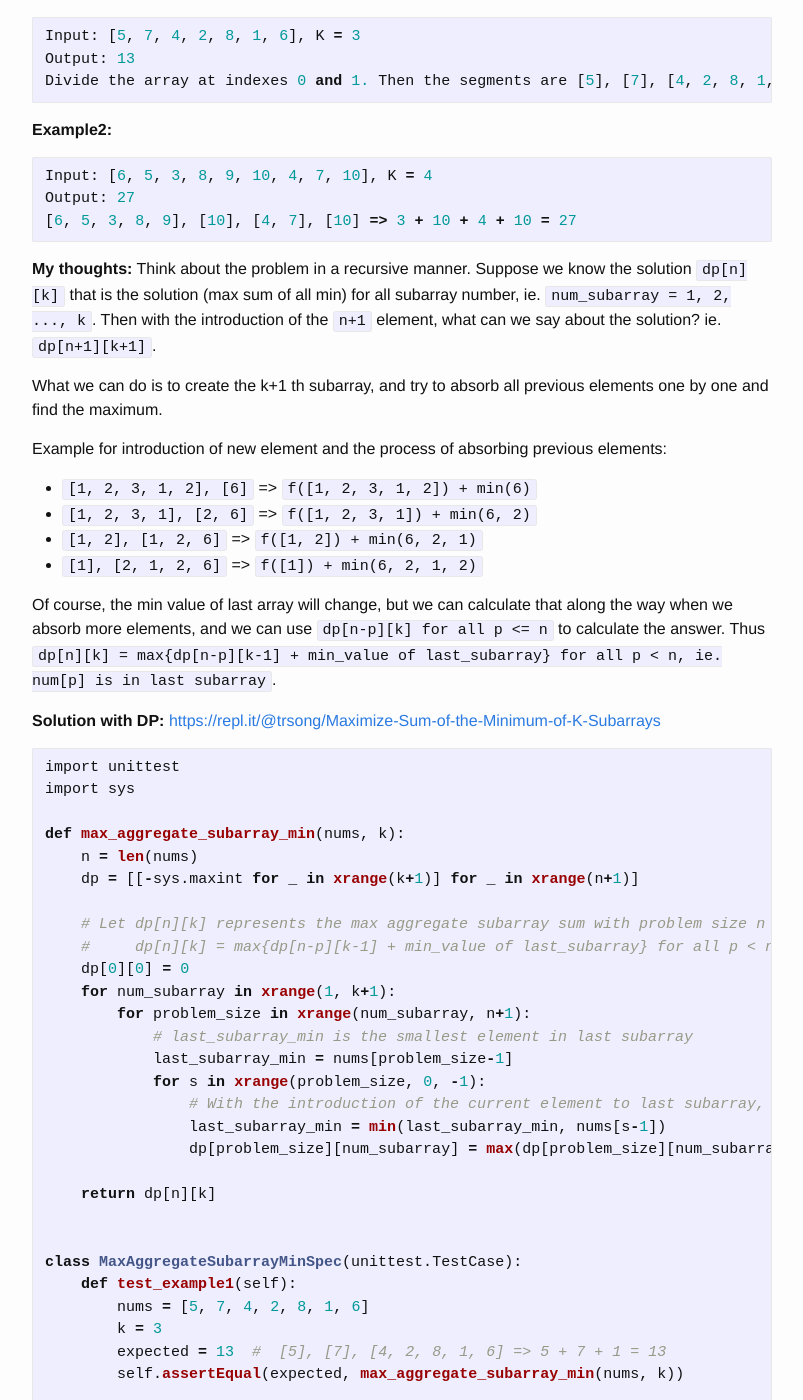
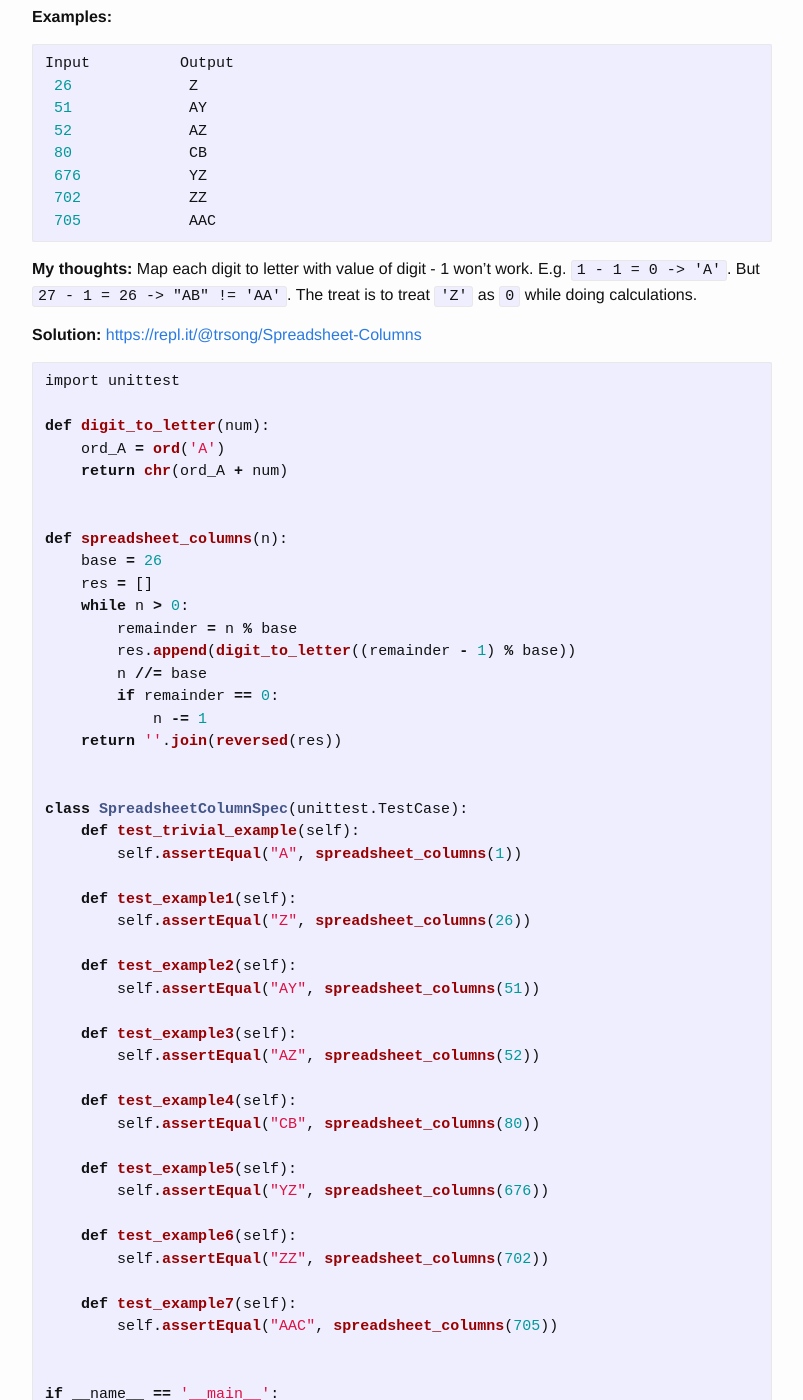
Before and after one commit to trsong/trsong.github.io, a Jekyll site: the page built from _posts/2019-11-01-DailyQuestionsNov.md, in a window 1280 px wide and 1400 px high, scrolled down 1357 px. Shown: the whole window, without its empty margins (238-1041 px from the left). Built offline with Jekyll 4.4.1, drawn with Linux system fonts in a browser that asks for light colours; some of the changed text lies outside the part shown.

Commit message:
Add Solution to Nov 29 Question

````diff
--- a/_posts/2019-11-01-DailyQuestionsNov.md
+++ b/_posts/2019-11-01-DailyQuestionsNov.md
@@ -17,6 +17,78 @@ categories: Python/Java
 **Python 3 Playground:** [https://repl.it/languages/python3](https://repl.it/languages/python3)
 
 **Java Playground:** [https://repl.it/languages/java](https://repl.it/languages/java)
+
+
+### Nov 29, 2019 \[Easy\] Spreadsheet Columns
+---
+> **Question:** In many spreadsheet applications, the columns are marked with letters. From the 1st to the 26th column the letters are A to Z. Then starting from the 27th column it uses AA, AB, ..., ZZ, AAA, etc.
+>
+> Given a number n, find the n-th column name.
+
+**Examples:**
+```py
+Input          Output
+ 26             Z
+ 51             AY
+ 52             AZ
+ 80             CB
+ 676            YZ
+ 702            ZZ
+ 705            AAC
+```
+
+**My thoughts:** Map each digit to letter with value of digit - 1 won't work. E.g. `1 - 1 = 0 -> 'A'`. But `27 - 1 = 26 -> "AB" != 'AA'`. The treat is to treat `'Z'` as `0` while doing calculations.
+
+**Solution:** [https://repl.it/@trsong/Spreadsheet-Columns](https://repl.it/@trsong/Spreadsheet-Columns)
+```py
+import unittest
+
+def digit_to_letter(num):
+    ord_A = ord('A')
+    return chr(ord_A + num)
+
+
+def spreadsheet_columns(n):
+    base = 26
+    res = []
+    while n > 0:
+        remainder = n % base
+        res.append(digit_to_letter((remainder - 1) % base))
+        n //= base
+        if remainder == 0:
+            n -= 1
+    return ''.join(reversed(res))
+
+
+class SpreadsheetColumnSpec(unittest.TestCase):
+    def test_trivial_example(self):
+        self.assertEqual("A", spreadsheet_columns(1))
+
+    def test_example1(self):
+        self.assertEqual("Z", spreadsheet_columns(26))
+
+    def test_example2(self):
+        self.assertEqual("AY", spreadsheet_columns(51))
+
+    def test_example3(self):
+        self.assertEqual("AZ", spreadsheet_columns(52))
+
+    def test_example4(self):
+        self.assertEqual("CB", spreadsheet_columns(80))
+
+    def test_example5(self):
+        self.assertEqual("YZ", spreadsheet_columns(676))
+
+    def test_example6(self):
+        self.assertEqual("ZZ", spreadsheet_columns(702))
+
+    def test_example7(self):
+        self.assertEqual("AAC", spreadsheet_columns(705))
+
+
+if __name__ == '__main__':
+    unittest.main(exit=False)
+```
 
 
 ### Nov 28, 2019 \[Hard\] Maximize Sum of the Minimum of K Subarrays
````
